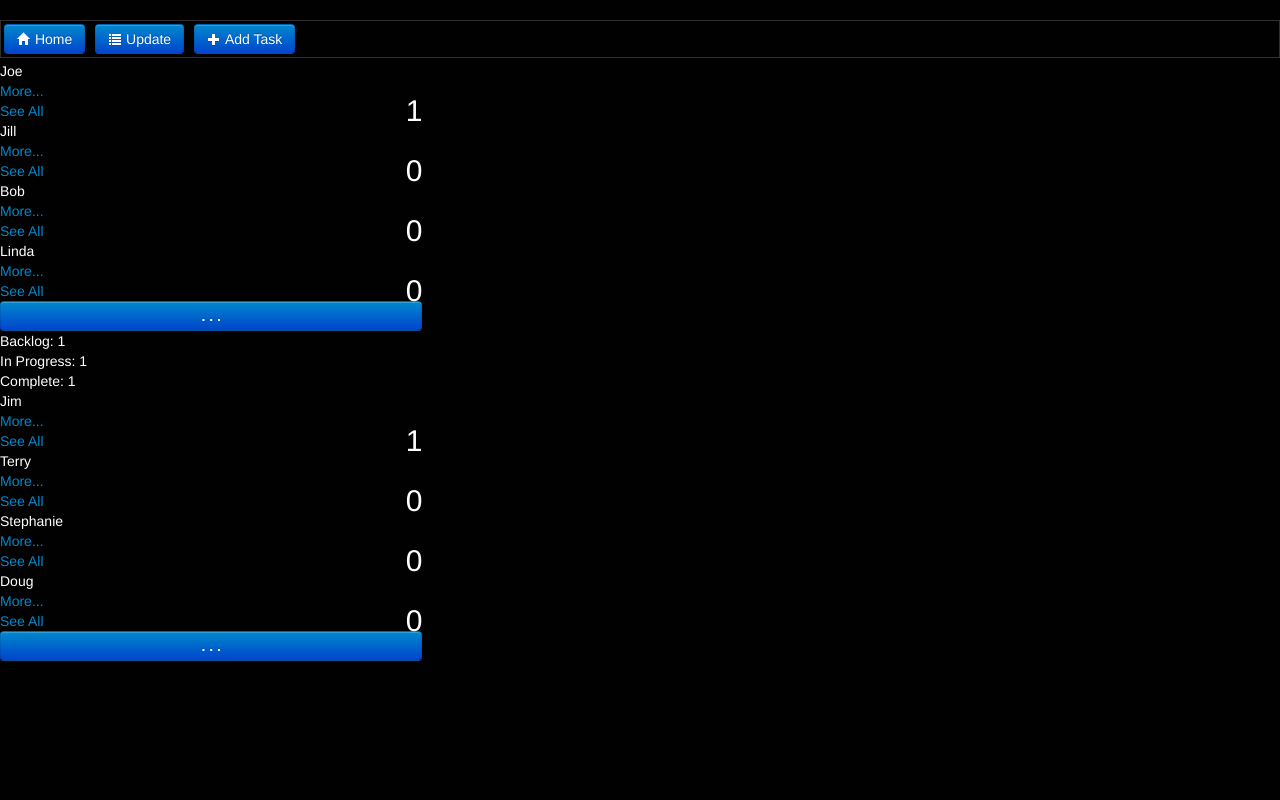
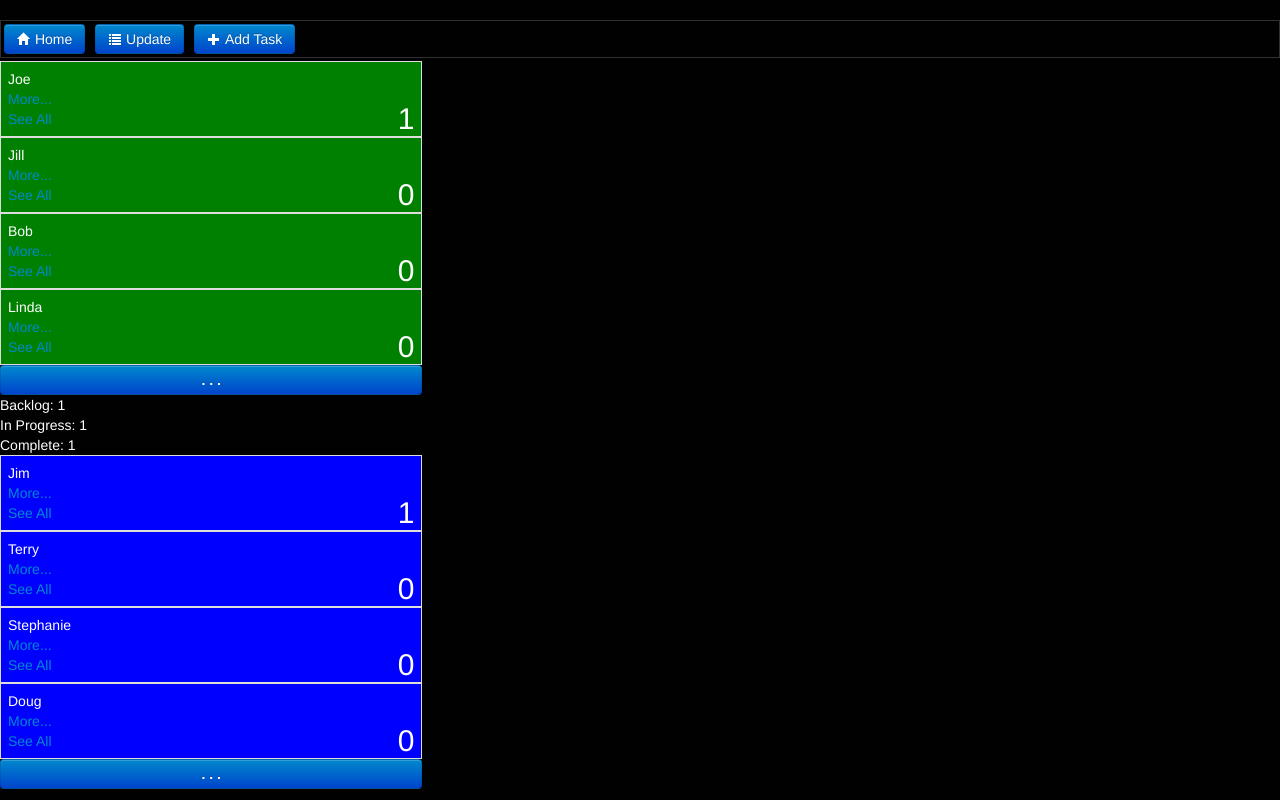
Before and after one commit to emosher/kbtask, a website: page app/index.html in a window 1280 px wide. Drawn offline with Linux system fonts and the light colour scheme.

Commit message:
Adding additional browser support for flexboxes, and cleaning up some of the css rules.

```diff
--- a/app/css/taskApp.css
+++ b/app/css/taskApp.css
@@ -21,10 +21,13 @@ body {
     /* height: 228px; */
     width: 33%;
     display: box;
+    display: -webkit-box;
     display: -moz-box;
     box-orient: vertical;
+    -webkit-box-orient: vertical;
     -moz-box-orient: vertical;
     box-pack: center;
+    -webkit-box-pack: center;
     -moz-box-pack: center;
     /* box-align: center;
        -moz-box-align: center; */
@@ -33,8 +36,10 @@ body {
 #worker-sidebar, #manager-bar{
     width: 33%;
     display: box;
+    display: -webkit-box;
     display: -moz-box;
     box-orient: vertical;
+    -webkit-box-orient: vertical;
     -moz-box-orient: vertical;
 }
 
@@ -43,6 +48,22 @@ body {
 }
 
 .task {
+    padding: 0.5em;
+    border: 1px solid #DDDDDD;
+}
+
+.worker {
+    background-color: green;
+}
+
+.manager {
+    background-color: blue;
+    box-flex: 1;
+    -webkit-box-flex: 1;
+    -moz-box-flex: 1;
+}
+
+.worker, .manager {
     padding: 0.5em;
     border: 1px solid #DDDDDD;
 }
@@ -59,8 +80,10 @@ body {
 .status-column {
     width: 33%;
     display: box;
+    display: -webkit-box;
     display: -moz-box;
     box-orient: vertical;
+    -webkit-box-orient: vertical;
     -moz-box-orient: vertical;
 }
 
```
